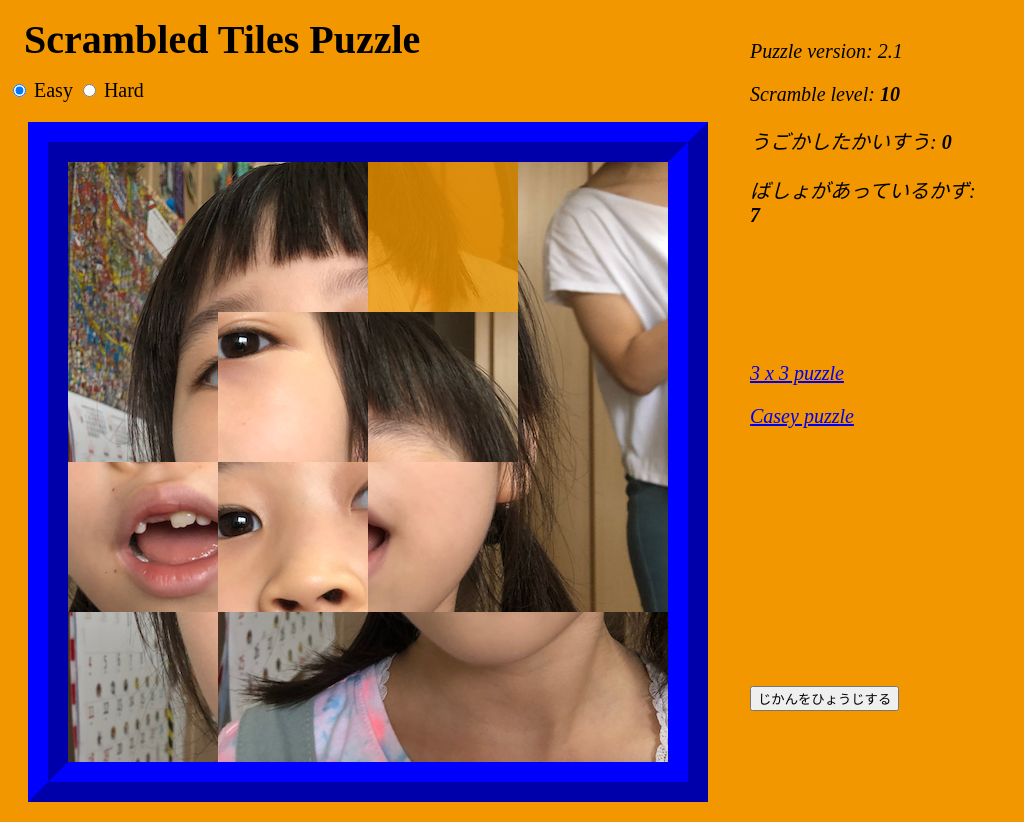
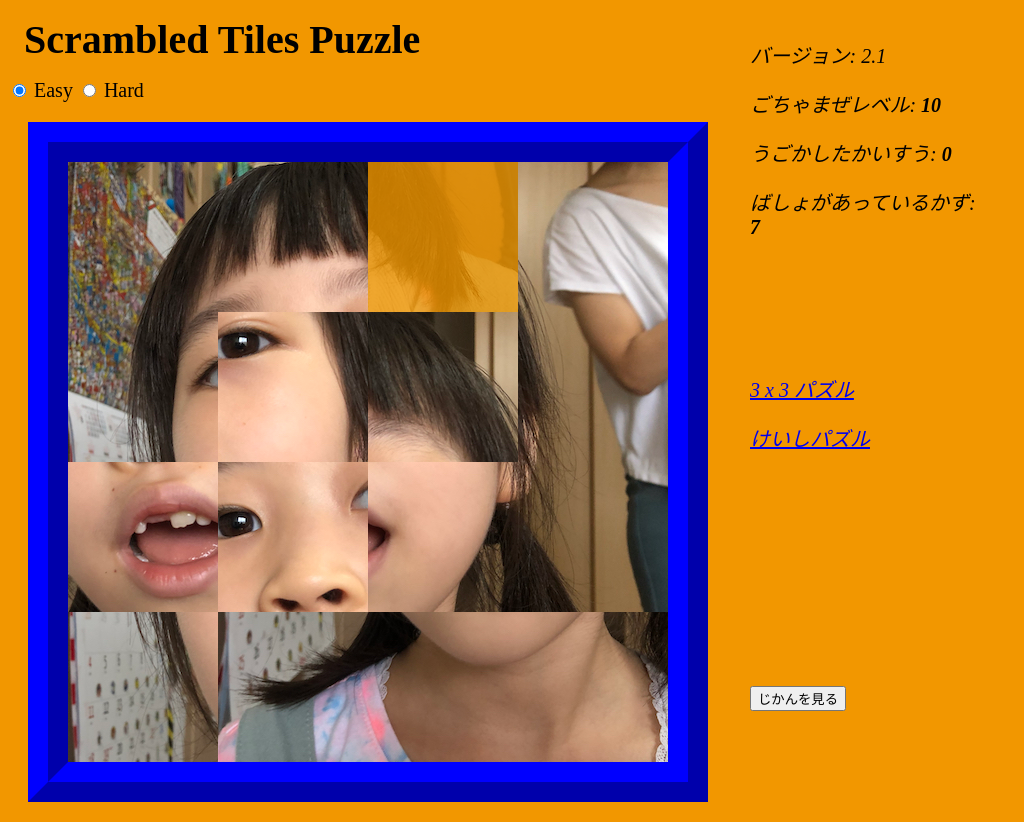
Before and after one commit to kplimley/tile-puzzle, a plain HTML site: page puzzle2022_sakura.html in a window 1280 px wide. Shown: the whole page, without its empty margins (0-1024 px from the left). Drawn offline with Linux system fonts and the light colour scheme.

Commit message:
JA l10n updates

```diff
--- a/puzzle2022_sakura.html
+++ b/puzzle2022_sakura.html
@@ -9,14 +9,14 @@
   <main>
     <h1>Scrambled Tiles Puzzle</h1>
     <div id="info-box">
-      <p>Puzzle version: 2.1</p>
-      <p>Scramble level: <span id="scramble-level"></span></p>
+      <p>バージョン: 2.1</p>
+      <p>ごちゃまぜレベル: <span id="scramble-level"></span></p>
       <p>うごかしたかいすう: <span id="moves"></span></p>
       <p>ばしょがあっているかず: <span id="num-correct"></span></p><br>
       <p id="msg"></p>
       <p><br><button id="play-again" class="hidden">もういっかいやる</button></p>
-      <p><a href="puzzle2022_v2.1.html">3 x 3 puzzle</a></p>
-      <p><a href="puzzle2022-4x4.html">Casey puzzle</a></p>
+      <p><a href="puzzle2022_v2.1.html">3 x 3 パズル</a></p>
+      <p><a href="puzzle2022-4x4.html">けいしパズル</a></p>
     </div>
     <div id="difficulty">
       <input type="radio" name="difficulty" value="easy" id="difficulty-easy" checked="checked">
@@ -55,7 +55,7 @@
     </table>
     </div>
     <div id="time-widget">
-      <p><button>じかんをひょうじする</button></p>
+      <p><button>じかんを見る</button></p>
       <p class="hidden">かかったじかん: <span id="time-elapsed"></span> びょう</p></div>
   </main>
   <script src="js/puzzle_v2.js"></script>
```
